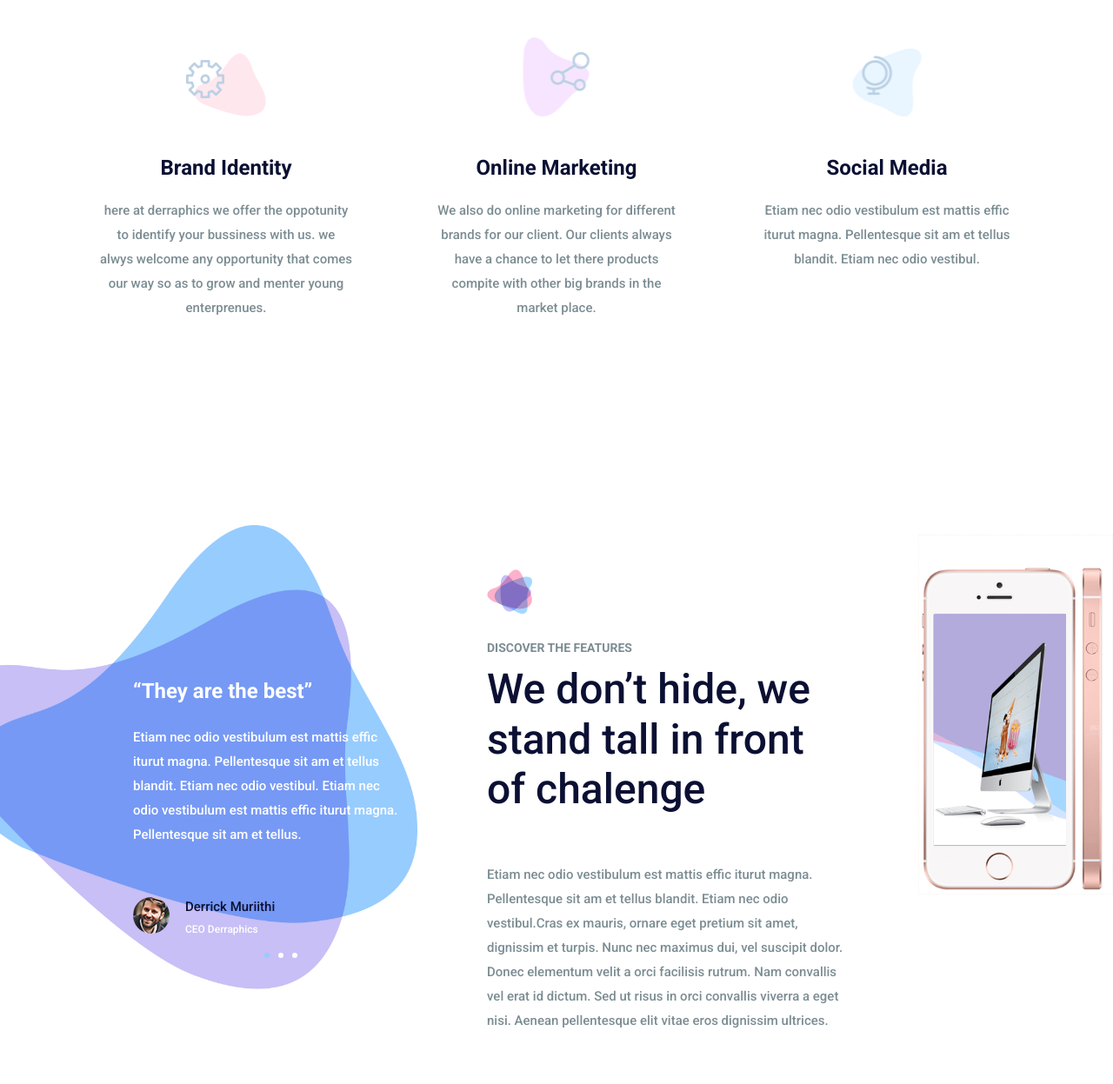
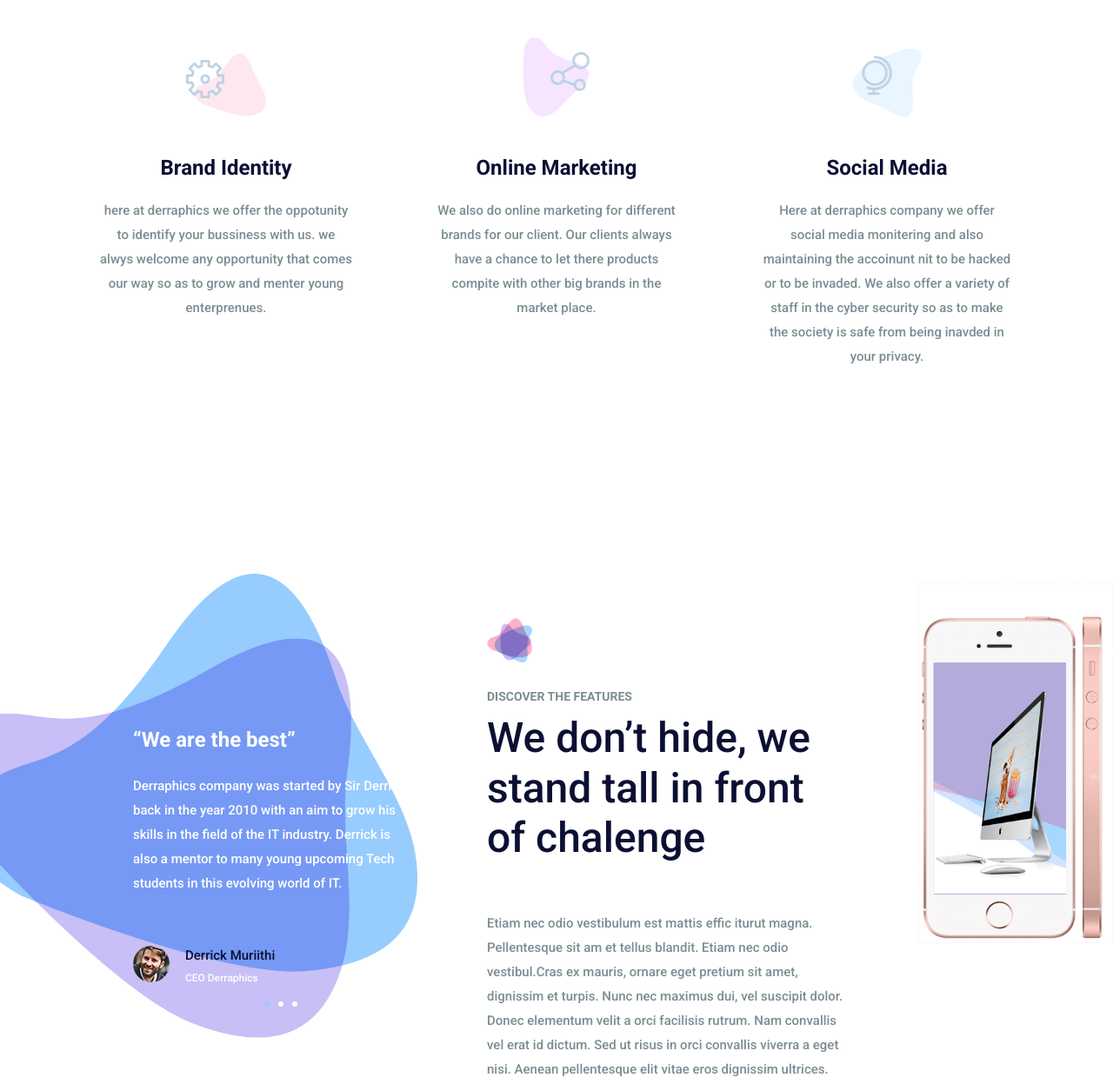
Before and after one commit to Derraphics/New-website-for-derrraphics, a plain HTML site: page index.html in a window 1280 px wide. Shown: the part 1223-2470 px from the top of the page at 87% size. Drawn offline with nearby package versions, Linux system fonts and the light colour scheme.

Commit message:
added all the files in my page

```diff
--- a/index.html
+++ b/index.html
@@ -319,7 +319,7 @@
                                 <img src="img/icon/f-icon-3.png" alt="">
                             </div>
                             <h4>Social Media</h4>
-                            <p>Etiam nec odio vestibulum est mattis effic iturut magna. Pellentesque sit am et tellus blandit. Etiam nec odio vestibul. </p>
+                            <p>Here at derraphics company we offer social media monitering and also maintaining the accoinunt nit to be hacked or to be invaded. We also offer a variety of staff in the cyber security so as to make the society is safe from being inavded in your privacy. </p>
                             <a class="more_btn" href="about-us.html"> <strong> Derraphics</strong></a>
                         </div>
                     </div>
@@ -333,8 +333,8 @@
             <div class="left_3d">
                 <div class="shap_slider_inner owl-carousel">
                     <div class="item">
-                        <h4>“They are the best”</h4>
-                        <p>Etiam nec odio vestibulum est mattis effic iturut magna. Pellentesque sit am et tellus blandit. Etiam nec odio vestibul. Etiam nec odio vestibulum est mattis effic iturut magna. Pellentesque sit am et tellus.</p>
+                        <h4>“We are the best”</h4>
+                        <p>Derraphics company was started by Sir Derrick back in the year 2010 with an aim to grow his skills in the field of the IT industry. Derrick is also a mentor to many young upcoming Tech students in this evolving world of IT.</p>
                         <div class="media">
                             <img src="img/team/people/people-5.jpg" alt="">
                             <div class="media-body">
@@ -547,7 +547,7 @@
                 <div class="container">
                     <div class="float-sm-left">
                         <h5><!-- Link back to Colorlib can't be removed. Template is licensed under CC BY 3.0. -->
-Copyright &copy;<script>document.write(new Date().getFullYear());</script> All rights reserved @derraphics</a>
+Copyright &copy;<script>document.write(new Date().getFullYear());</script> All rights reserved info@derraphics.co.ke</a>
 <!-- Link back to Colorlib can't be removed. Template is licensed under CC BY 3.0. --></h5>
                     </div>
                     <div class="float-sm-right">
```
Also changed, not shown: about-us.html (+1 -1 lines), blog.html (+1 -1 lines), contact.html (+1 -1 lines), elements.html (+1 -1 lines), portfolio.html (+1 -1 lines), service.html (+1 -1 lines).
